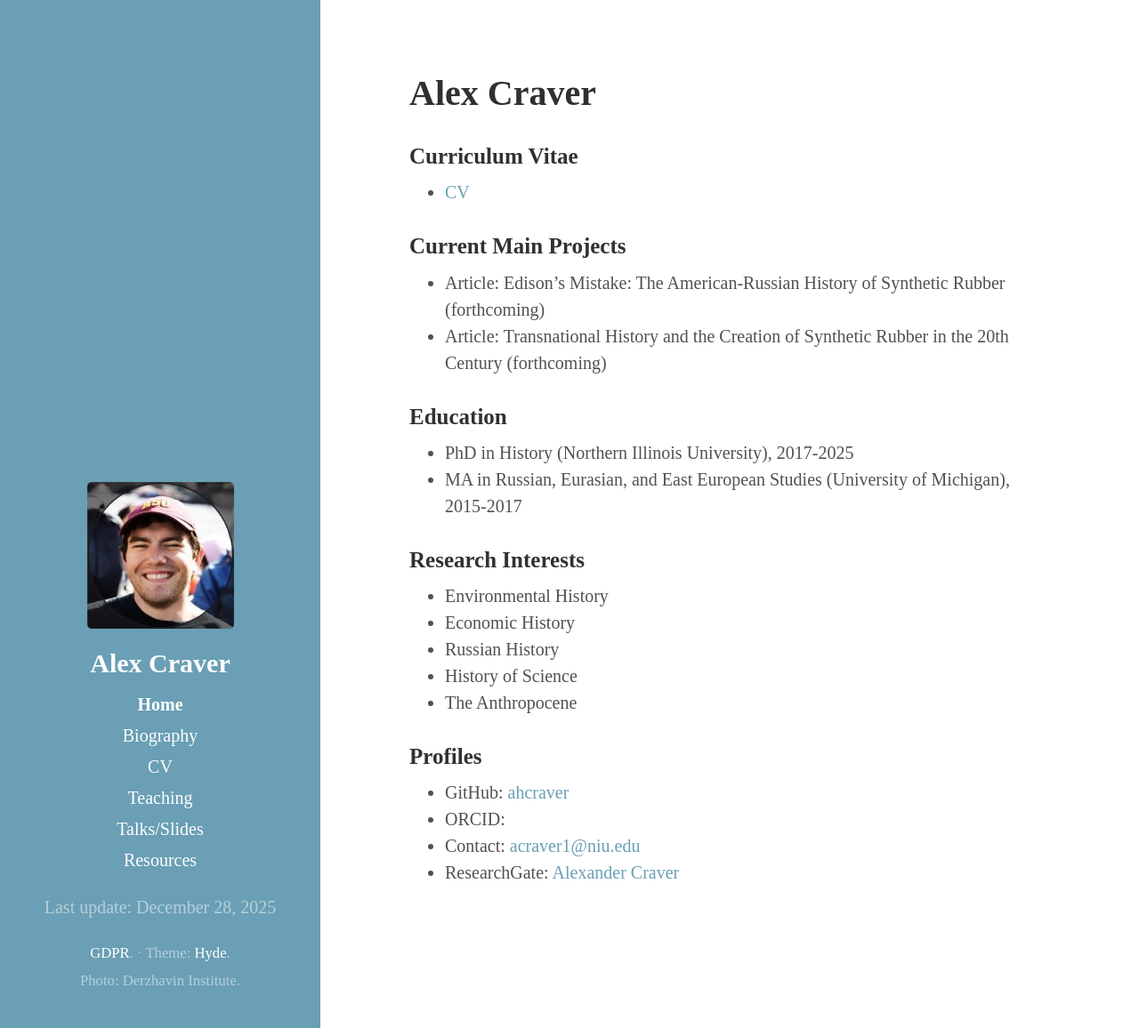
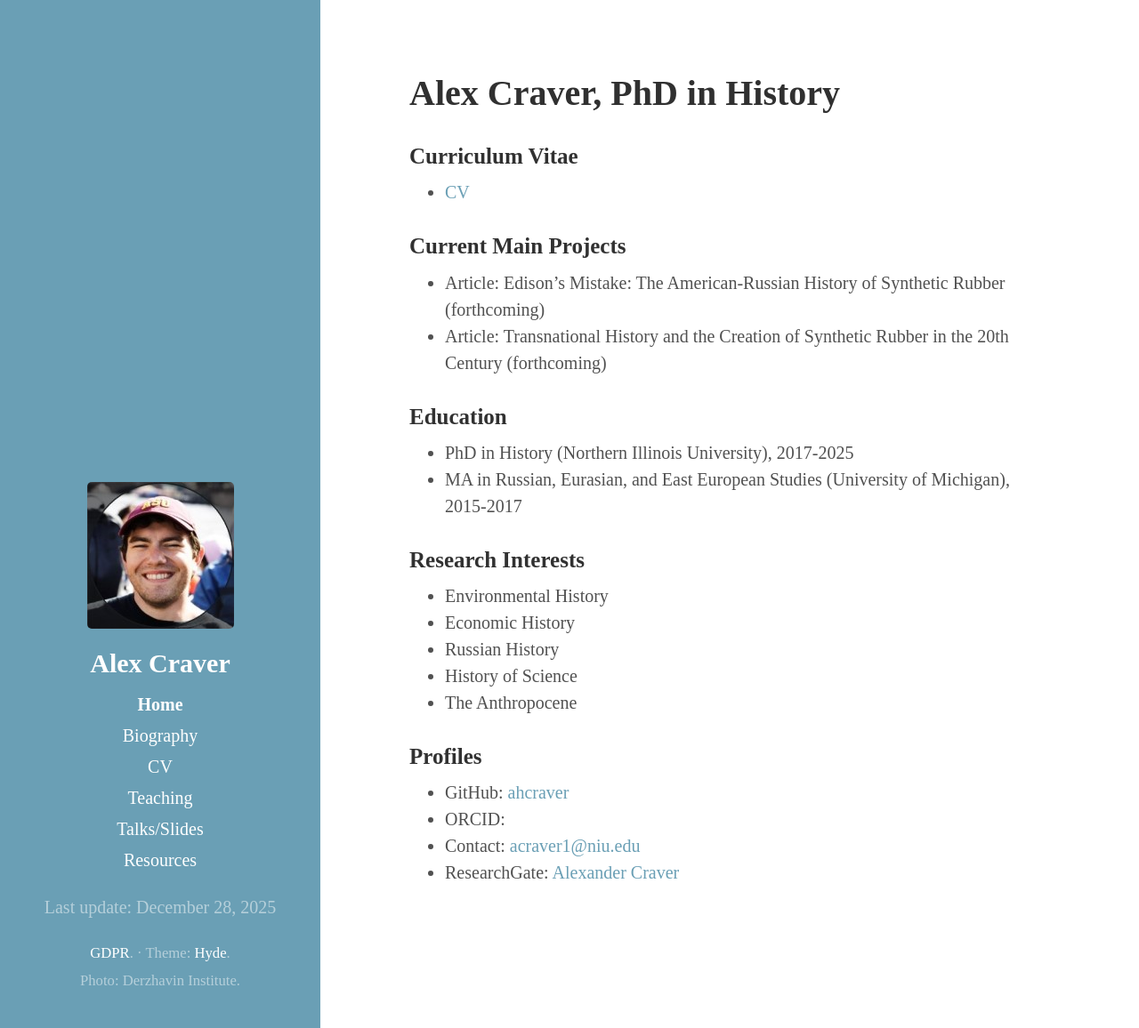
Before and after one commit to ahcraver/ahcraver.github.io, a Jekyll site: the page built from index.md, in a window 1280 px wide and 1156 px high. Shown: the whole window at 89% size. Built offline with Jekyll 4.4.1, drawn with Linux system fonts in a browser that asks for light colours.

Commit message:
Update index.md

```diff
--- a/index.md
+++ b/index.md
@@ -1,6 +1,6 @@
 ---
 layout: page
-title: Alex Craver
+title: Alex Craver, PhD in History
 ---
 ### Curriculum Vitae
 * [CV](https://1drv.ms/b/c/bce4f3738324d3b9/IQDO8PTUsmIXQqeDu4yT8YGaAS6sUfwrQoXy4zgcNw28i3g?e=Igd2f2)
```
